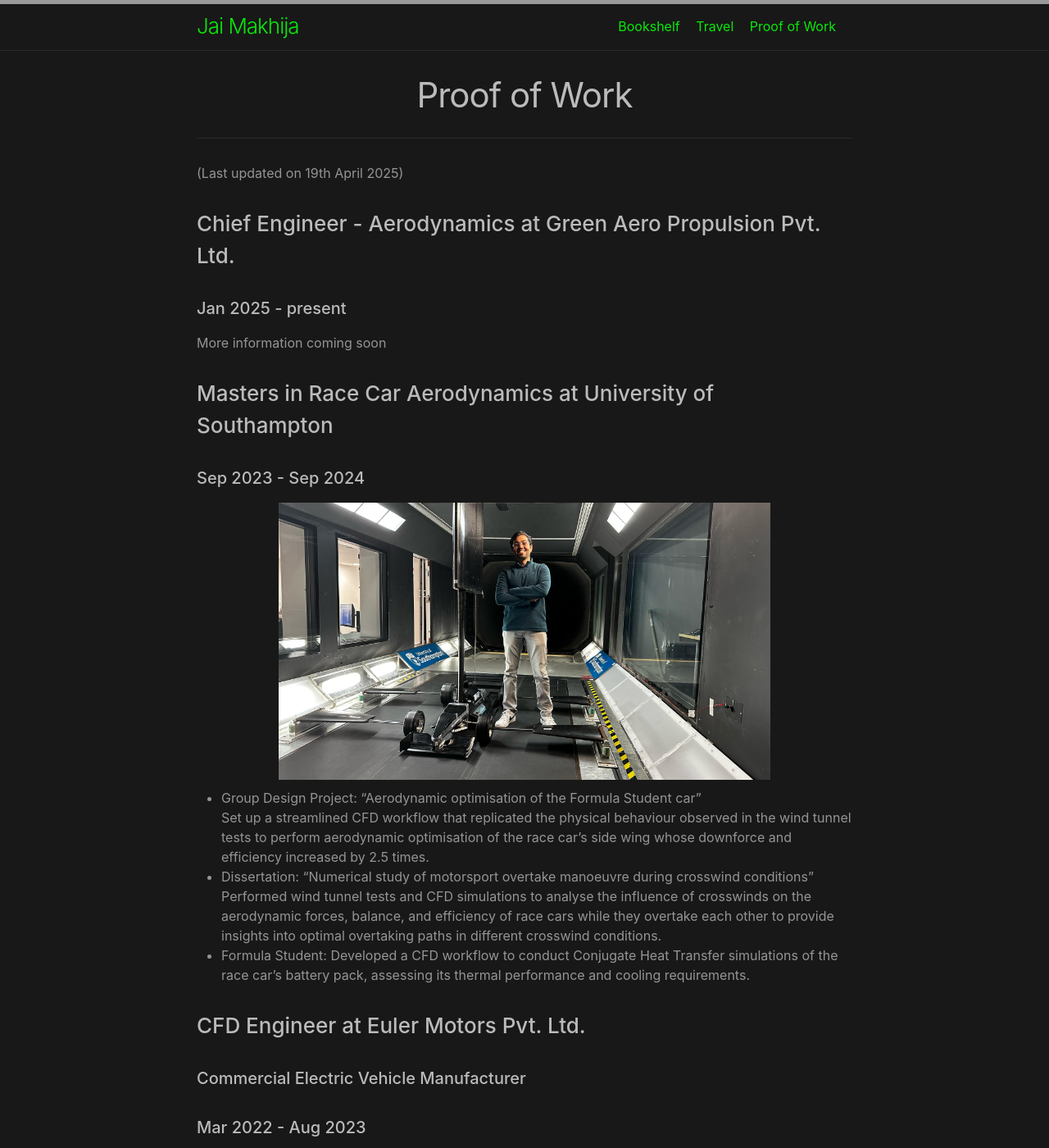
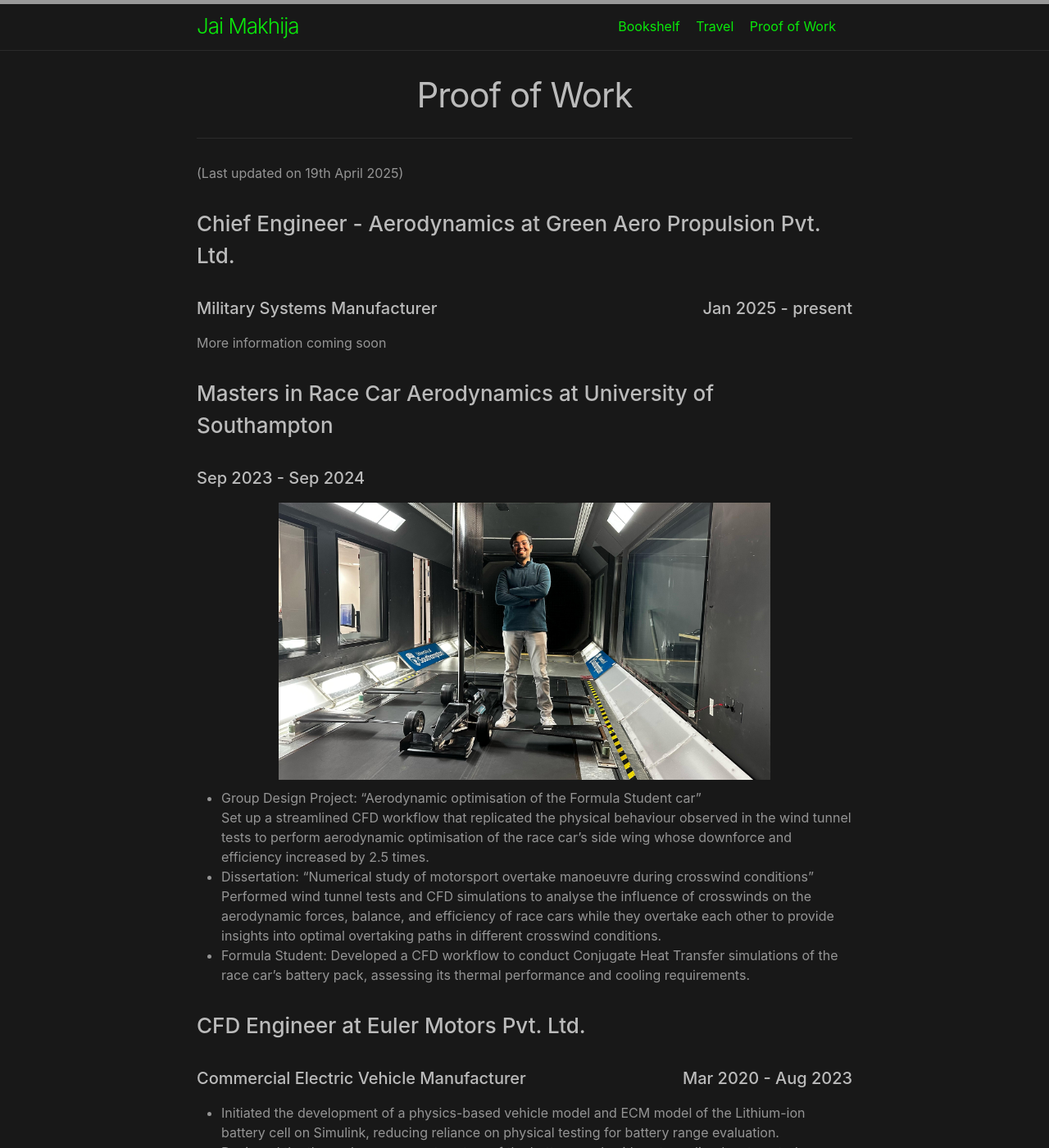
Before and after one commit to jai-makhija/jai-makhija.github.io, a Jekyll site: the page built from pow.markdown, in a window 1280 px wide and 1400 px high. Shown: the whole window at 82% size. Built offline with Jekyll 4.4.1, drawn with Linux system fonts in a browser that asks for light colours.

Commit message:
small changes in home page bio and aligned work date with company profile

```diff
--- a/index.markdown
+++ b/index.markdown
@@ -8,7 +8,7 @@ layout: home
 
   * Hi, I am **Jai Makhija** and I have been chasing adrenaline ever since I discovered race cars and fighter jets at the age of 10.
   * Wanting to build something as a culminaton of adventure, big dreams and a creative spark, I got a Masters in Race Car Aerodynamics from Southampton and have worked in startups desiging and manufacturing launch vehicles, EVs, and military drones, focussing on hardware development.
-  * Beyond work, I am a passionate Formula 1 fan and spend my weekends outdoors either hiking or running.
+  * Beyond work, I am a passionate Formula 1 fan, avid hiker, playlist curator, and a rookie hybrid training athlete.
   * Always excited to talk to people about things that excite them, feel free to reach out to me at jaimakhija98@gmail.com
 
   [LinkedIn](https://www.linkedin.com/in/jaimakhija/). [Twitter](https://x.com/jaimakhija_txt). [Strava](https://www.strava.com/athletes/67484591). [GitHub](https://github.com/jai-makhija).
--- a/pow.markdown
+++ b/pow.markdown
@@ -7,7 +7,11 @@ permalink: /pow/
 (Last updated on 19th April 2025)
 
 <h3> Chief Engineer - Aerodynamics at Green Aero Propulsion Pvt. Ltd. </h3>
-<h4> Jan 2025 - present </h4>
+<h4 style="display: flex; justify-content: space-between;">
+  <span>Military Systems Manufacturer</span>
+  <span>Jan 2025 - present</span>
+</h4>
+
 More information coming soon
 
 <h3> Masters in Race Car Aerodynamics at University of Southampton </h3>
@@ -24,8 +28,10 @@ Performed wind tunnel tests and CFD simulations to analyse the influence of cros
 * Formula Student: Developed a CFD workflow to conduct Conjugate Heat Transfer simulations of the race car's battery pack, assessing its thermal performance and cooling requirements.
 
 <h3> CFD Engineer at Euler Motors Pvt. Ltd. </h3>
-<h4> Commercial Electric Vehicle Manufacturer </h4>
-<h4> Mar 2022 - Aug 2023 </h4>
+<h4 style="display: flex; justify-content: space-between;">
+  <span>Commercial Electric Vehicle Manufacturer</span>
+  <span>Mar 2020 - Aug 2023</span>
+</h4>
 
 * Initiated the development of a physics-based vehicle model and ECM model of the Lithium-ion battery cell on Simulink, reducing reliance on physical testing for battery range evaluation.
 * Designed the thermal management system of the battery pack with a streamlined, automated open-source CFD workflow built around OpenFOAM.
@@ -35,8 +41,10 @@ Performed wind tunnel tests and CFD simulations to analyse the influence of cros
 * Validated and refined heat generation models for CFD simulations using experimental data.
 
 <h3> Aerodynamics Engineer at Agnikul Cosmos Pvt. Ltd. </h3>
-<h4> Satellite Launch Vehicle Manufacturer </h4>
-<h4> Jul 2020 - Feb 2022 </h4>
+<h4 style="display: flex; justify-content: space-between;">
+  <span>Satellite Launch Vehicle Manufacturer</span>
+  <span>Jul 2020 - Feb 2022</span>
+</h4>
 
 * Developed a Finite Difference Method solver to estimate transient aerodynamic heating effects during the flight and determine thermal insulation requirements for the vehicle.
 * Performed CFD benchmarking by validating the vehicle's aerodynamic coefficients and surface pressure data with wind tunnel results across multiple flow regimes.
```
